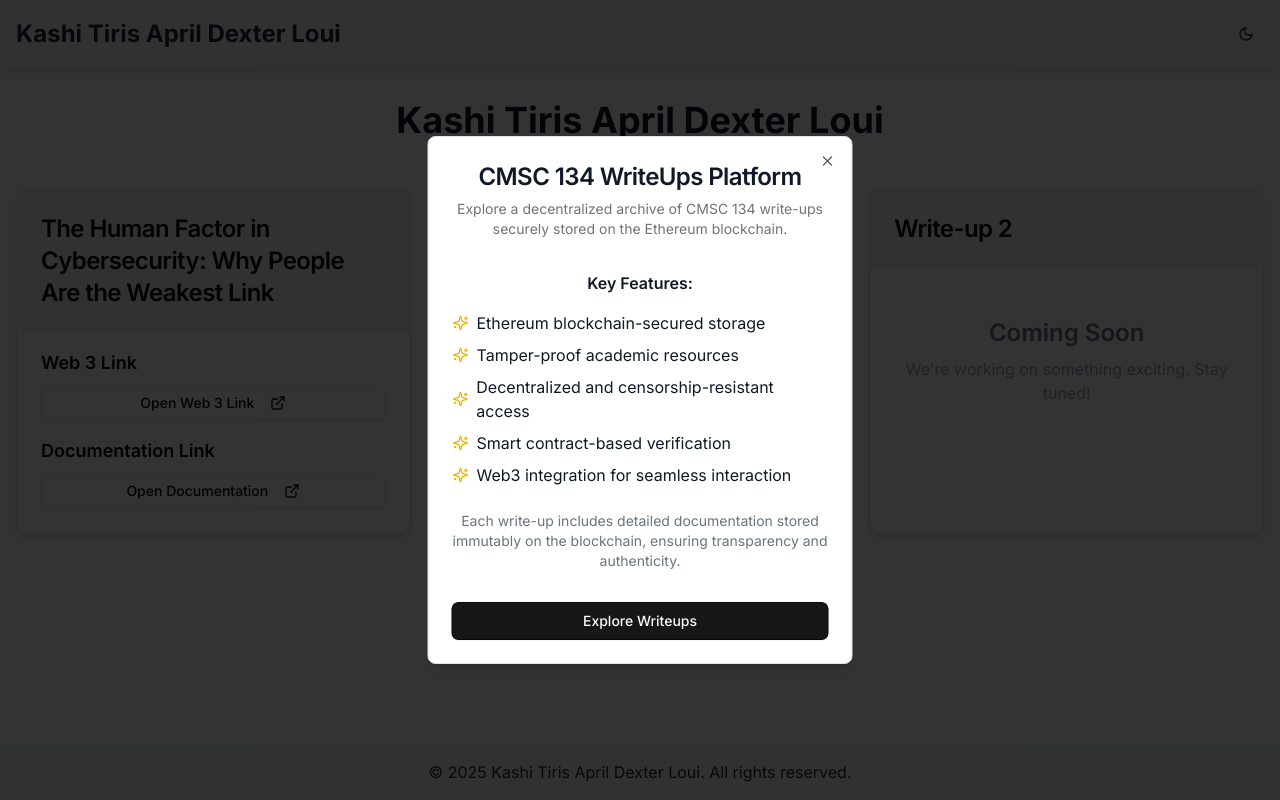
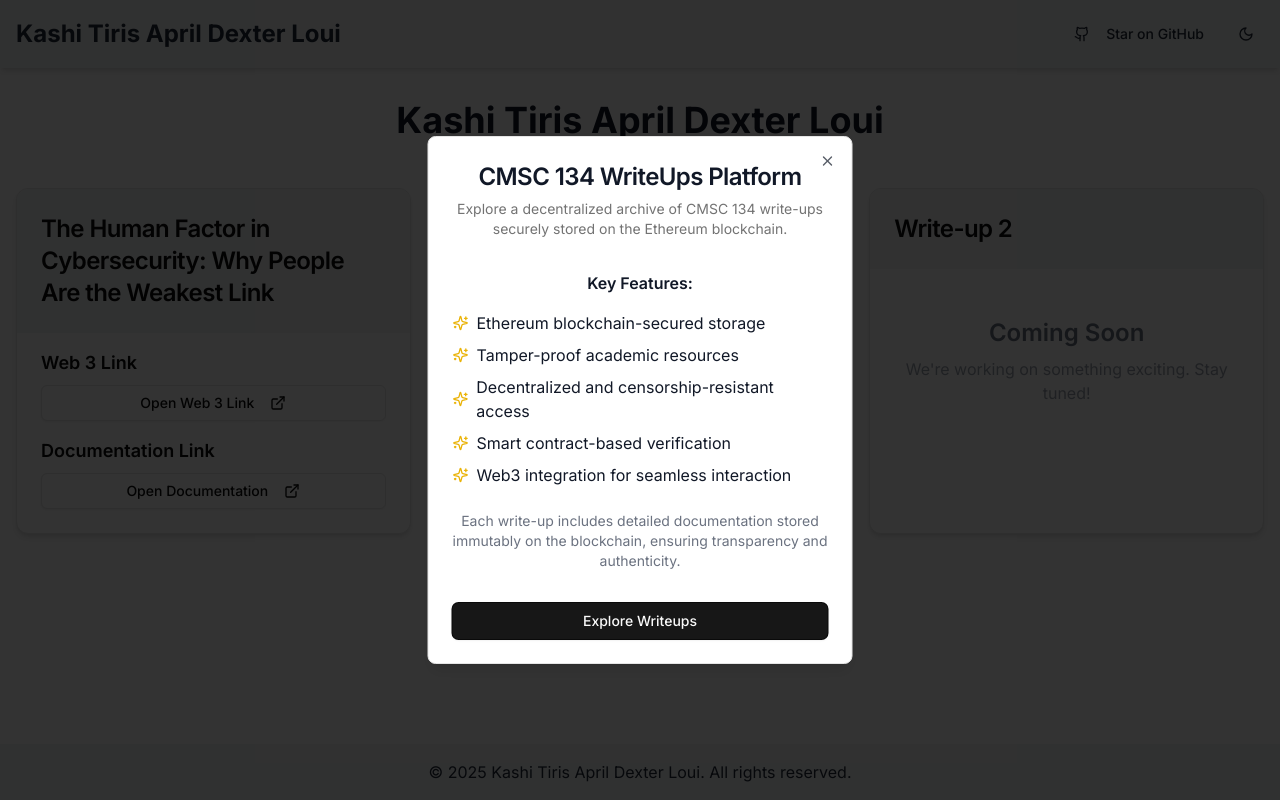
Before and after one commit to rgestudillo/cmsc134-writeups, a Next.js app: page / in a window 1280 px wide. Built offline with nearby package versions, Linux system fonts and the light colour scheme.

Commit message:
updated header

```diff
--- a/app/components/Header.tsx
+++ b/app/components/Header.tsx
@@ -1,20 +1,41 @@
 "use client"
 
 import { useTheme } from "next-themes"
-import { Moon, Sun } from "lucide-react"
+import { Moon, Sun, Github } from "lucide-react"
 import { Button } from "@/components/ui/button"
 
 export default function Header() {
   const { theme, setTheme } = useTheme()
 
   return (
-    <header className="bg-gray-100 dark:bg-gray-800 text-gray-800 dark:text-white py-4 shadow-md">
+    <header className="bg-gray-100 dark:bg-gray-800 text-gray-800 dark:text-white py-4 shadow-md transition-colors duration-300">
       <div className="container mx-auto px-4 flex justify-between items-center">
         <h1 className="text-2xl font-bold">Kashi Tiris April Dexter Loui</h1>
-        <Button variant="ghost" size="icon" onClick={() => setTheme(theme === "dark" ? "light" : "dark")}>
-          {theme === "dark" ? <Sun className="h-5 w-5" /> : <Moon className="h-5 w-5" />}
-          <span className="sr-only">Toggle theme</span>
-        </Button>
+        <div className="flex items-center space-x-2">
+          {/* GitHub Star Button */}
+          <a
+            href="https://github.com/rgestudillo/cmsc134-writeups"
+            target="_blank"
+            rel="noopener noreferrer"
+            className="transition-colors duration-200 hover:text-blue-600"
+          >
+            <Button variant="ghost" aria-label="Star on GitHub" className="flex items-center">
+              <Github className="h-5 w-5 mr-2" />
+              Star on GitHub
+            </Button>
+          </a>
+          {/* Theme Toggle Button */}
+          <Button
+            variant="ghost"
+            size="icon"
+            onClick={() => setTheme(theme === "dark" ? "light" : "dark")}
+            aria-label="Toggle theme"
+            className="transition-colors duration-200 hover:text-blue-600"
+          >
+            {theme === "dark" ? <Sun className="h-5 w-5" /> : <Moon className="h-5 w-5" />}
+            <span className="sr-only">Toggle theme</span>
+          </Button>
+        </div>
       </div>
     </header>
   )
```
